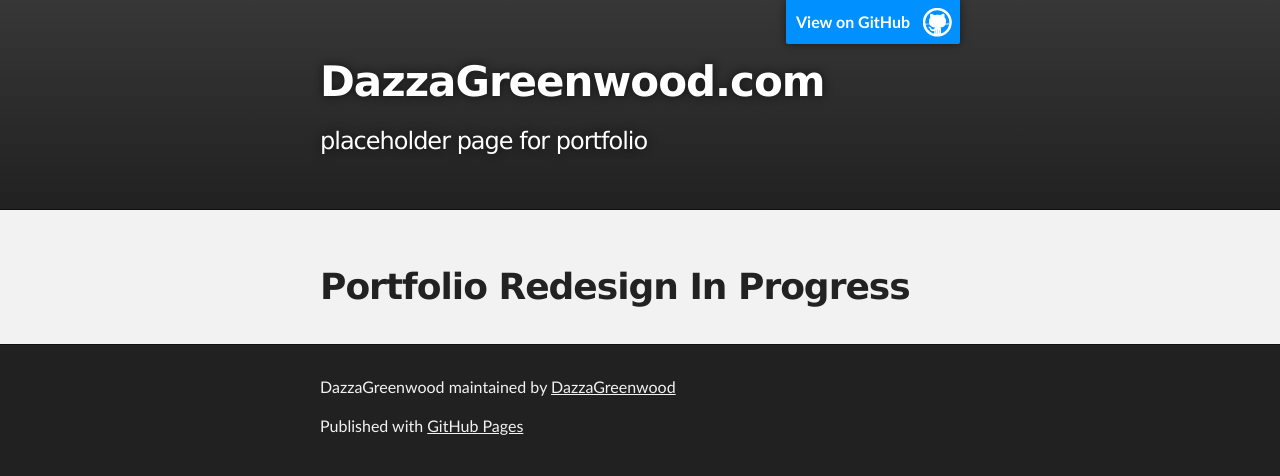
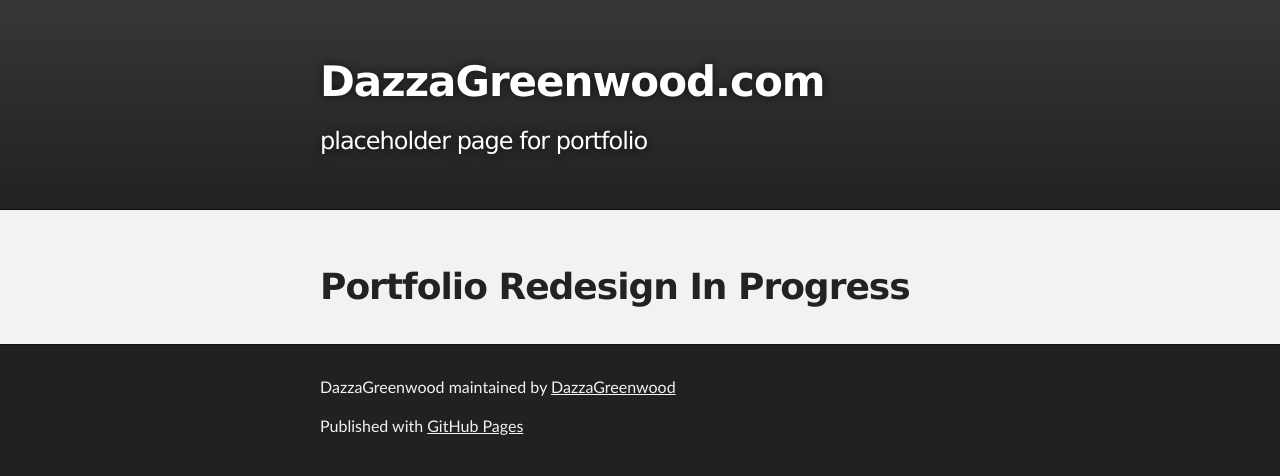
Before and after one commit to DazzaGreenwood/DazzaGreenwood, a plain HTML site: page index.html in a window 1280 px wide. Drawn offline with Linux system fonts and the light colour scheme.

Commit message:
Update index.html

```diff
--- a/index.html
+++ b/index.html
@@ -8,7 +8,7 @@
 
     <link rel="stylesheet" type="text/css" media="screen" href="stylesheets/stylesheet.css">
 
-    <title>PlaceholderPage - DazzaGreenwood</title>
+    <title>Placeholder Page - DazzaGreenwood.com Portfolio</title>
   </head>
 
   <body>
@@ -16,7 +16,7 @@
     <!-- HEADER -->
     <div id="header_wrap" class="outer">
         <header class="inner">
-          <a id="forkme_banner" href="https://github.com/DazzaGreenwood/DazzaGreenwood">View on GitHub</a>
+
 
           <h1 id="project_title">DazzaGreenwood.com</h1>
           <h2 id="project_tagline">placeholder page for portfolio</h2>
```
